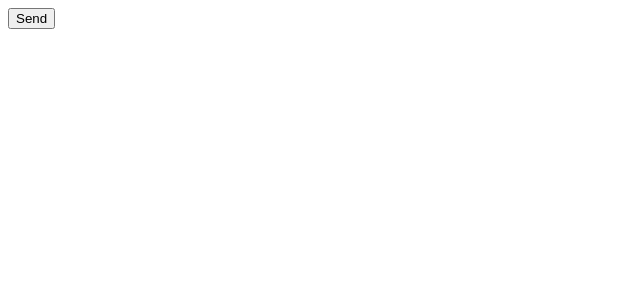
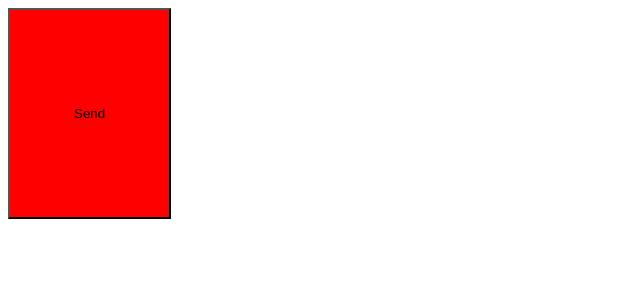
Before and after one commit to justtoconfirm/design-tokens, a React (Create React App) app: page / in a window 1280 px wide. Shown: the top 300 px of the page, without its empty margins (0-640 px from the left). Built offline with nearby package versions, Linux system fonts and the light colour scheme.

Commit message:
Button component updated with props to apply themes

```diff
--- a/src/App.tsx
+++ b/src/App.tsx
@@ -6,7 +6,7 @@ const App = () => {
 
     return (
 
-        <Button>Send</Button>
+        <Button size="medium" theme="primary">Send</Button>
 
     );
 }
--- a/src/components/Button/index.tsx
+++ b/src/components/Button/index.tsx
@@ -3,18 +3,23 @@ import styled from 'styled-components';
 
 interface ButtonProps {
 	disabled?: boolean,
-	onClick?: MouseEventHandler<HTMLButtonElement>
+	onClick?: MouseEventHandler<HTMLButtonElement>,
+	theme?: "primary" | "secondary",
+	size?: "small" | "medium" | "large",
 	children: string
 };
 
 const StyledButton = styled.button<ButtonProps>`
 	display: inline-block;
+
+	background-color: ${props => props.theme == "primary"? "red" : (props.theme === "secondary"? "blue" : "transparent")};
+	padding: ${props => props.size === "small"? "3rem 2rem" : (props.size === "medium"? "6rem 4rem" : "12rem 8rem")};
 `;
 
-const Button: FC<ButtonProps> = ({ disabled, children, onClick, ...props }) => {
+const Button: FC<ButtonProps> = ({ disabled, children, onClick, theme, size, ...props }) => {
 
 	return (
-		<StyledButton onClick={onClick} disabled={disabled} {...props}>{children}</StyledButton>
+		<StyledButton onClick={onClick} disabled={disabled} theme={theme} size={size} {...props}>{children}</StyledButton>
 	)
 };
 
```
